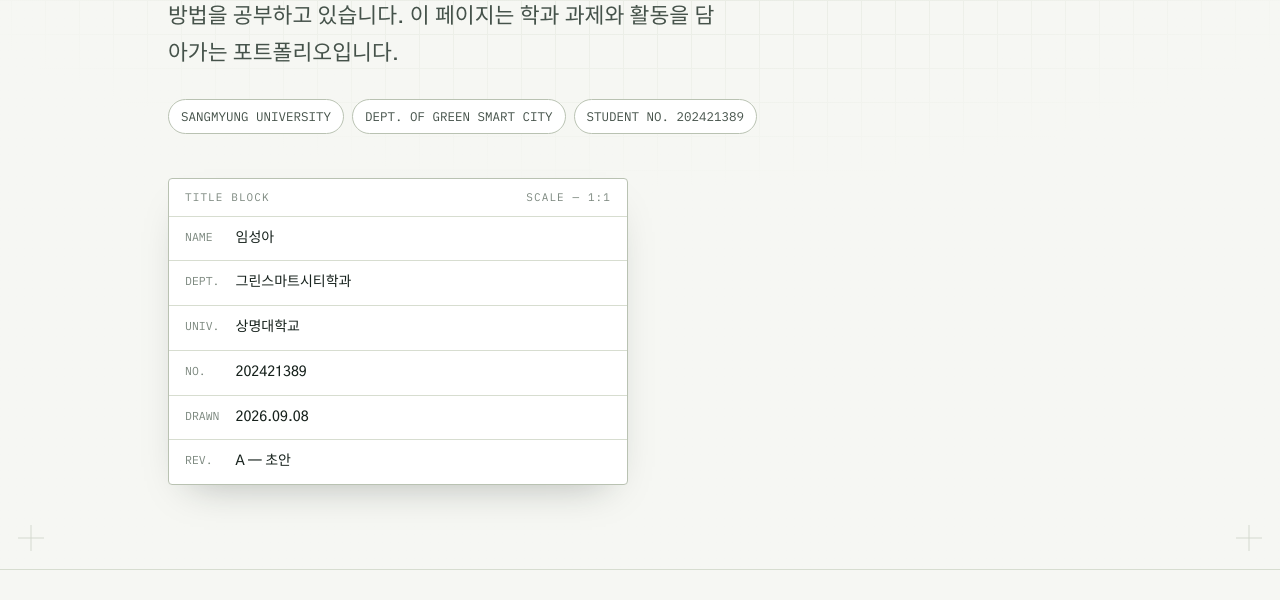
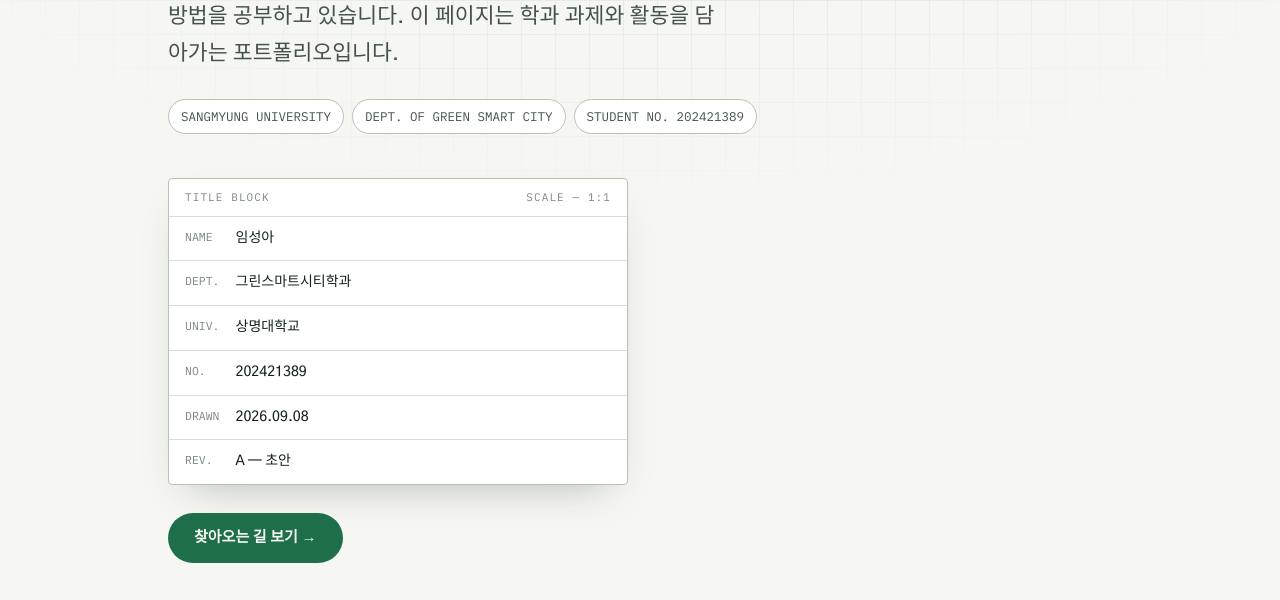
Before and after one commit to gee6285-star/portfolio, a website: page frontend/portfolio_1.html in a window 1280 px wide. Shown: the part 340-940 px from the top of the page. Drawn offline with Linux system fonts and the light colour scheme; no server answers; a web font is replaced by a local one.

Commit message:
메인 첫 화면에 찾아오는 길 바로가기 버튼 추가
Co-Authored-By: Claude Sonnet 5.5 <noreply@anthropic.com>

```diff
--- a/frontend/portfolio_1.html
+++ b/frontend/portfolio_1.html
@@ -145,6 +145,12 @@
     padding: clamp(56px, 9vw, 104px) clamp(20px, 4vw, 48px) clamp(48px, 7vw, 84px);
     max-width: 1040px; margin: 0 auto;
   }
+  .hero-visit-button{
+    display:inline-block; margin-top: 28px; padding: 12px 26px; border-radius: 999px;
+    background: var(--accent); color: var(--bg); text-decoration:none;
+    font-size: 15px; font-weight: 700; transition: transform .15s;
+  }
+  .hero-visit-button:hover{ transform: translateY(-2px); }
   .crosshair{ position:absolute; width: 26px; height: 26px; opacity: .55; z-index: 1; }
   .crosshair::before, .crosshair::after{ content:""; position:absolute; background: var(--line-strong); }
   .crosshair::before{ left:50%; top:0; width:1px; height:100%; transform: translateX(-50%); }
@@ -398,6 +404,7 @@
           <dt>REV.</dt><dd>A — 초안</dd>
         </dl>
       </div>
+      <a class="hero-visit-button" href="./visit.html">찾아오는 길 보기 →</a>
     </div>
   </section>
 
```
